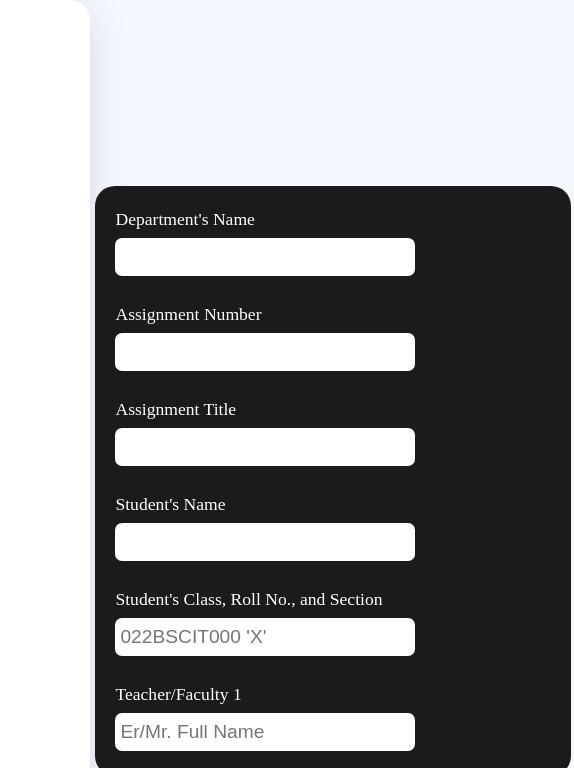
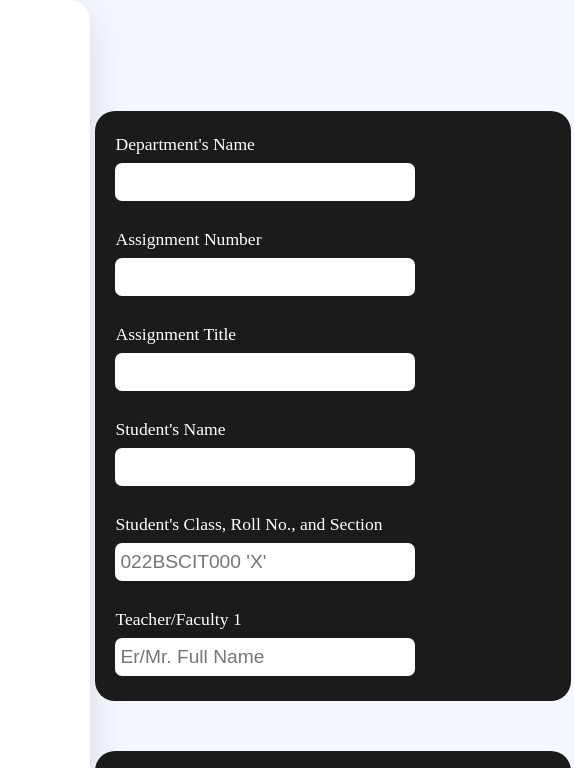
Before and after one commit to supremekhadka/cover-page-app, a plain HTML site: page index.html in a window 1280 px wide. Shown: the top 768 px of the page, 706-1280 px from the left. Drawn offline with nearby package versions, Linux system fonts and the light colour scheme.

Commit message:
Update style.css

```diff
--- a/style.css
+++ b/style.css
@@ -83,7 +83,7 @@ td {
   flex-direction: column;
   align-items: center;
   justify-content: flex-start;
-  margin-top: 50px;
+  margin-top: -100px;
   gap: 50px;
   font-family: "Poppins" !important;
   height: 100vh;
```
